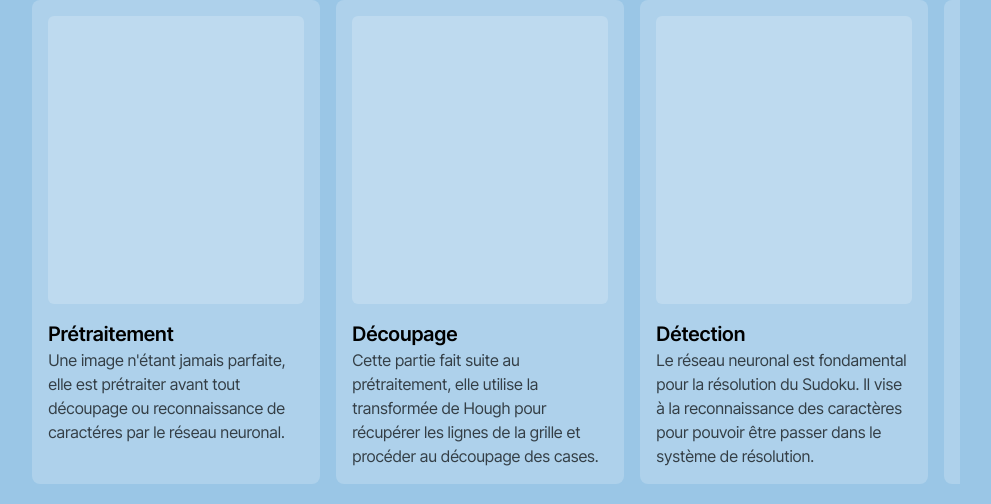
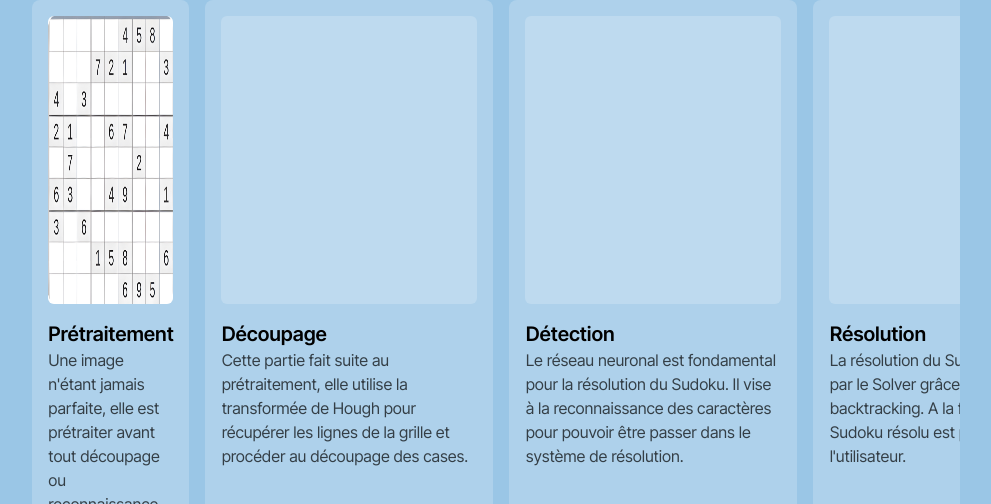
Before and after one commit to Florian-Fogliani/OCRnest, a website: page index.html in a window 1280 px wide. Shown: the part 643-1147 px from the top of the page, without its empty margins (144-1135 px from the left). Drawn offline with Linux system fonts and the light colour scheme.

Commit message:
Update index.html

```diff
--- a/index.html
+++ b/index.html
@@ -39,7 +39,11 @@
     </h2>
     <div class="flex overflow-y-auto gap-4">
       <div class="bg-white/20 rounded-lg flex-col p-4">
-        <div class="w-64 h-72 bg-white/20 rounded-md"></div>
+        <img
+        src="img/sudoku.jpeg"
+        alt="Sudoku"
+        class="w-64 h-72 bg-white/20 rounded-md"
+      />
         <p class="text-xl mt-4 font-semibold">Prétraitement</p>
         <p class="text-black/70 text-md">
           Une image n'étant jamais parfaite, elle est prétraiter avant tout découpage ou reconnaissance de caractéres par le réseau neuronal.
```
